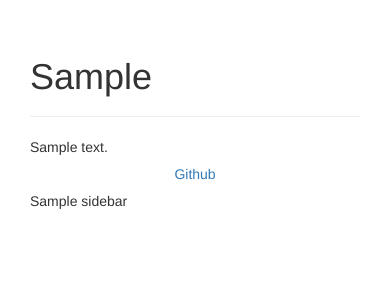
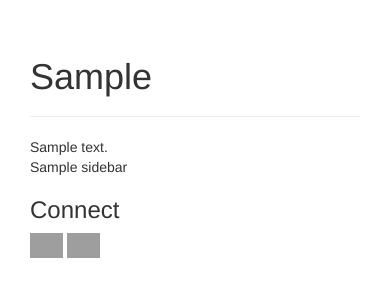
Before and after one commit to zyd14/zachdotcom, a Flask app: template flask_app/mysite/templates/public/about_me.html in a window 390 px wide. Shown: the part 55-352 px from the top of the page. Run offline with Flask 2, Linux system fonts and the light colour scheme; the template is opened without the code that fills it: most values are stand-ins (such as "Sample title", 1, 10 or a date in 2020); parts of the project's set-up code (start-up, migrations or seed data) failed here and were passed over; some libraries are stand-ins or nearby versions; grey boxes are pictures that could not be loaded.

Commit message:
Added in image links for github and linkedin profiles

```diff
--- a/flask_app/mysite/templates/base.html
+++ b/flask_app/mysite/templates/base.html
@@ -2,6 +2,12 @@
 
 {% block html_attribs %}lang="en"{% endblock %}
 <meta charset="utf-8">
+
+{% block styles %}
+{{super()}}
+<link rel="stylesheet" href="https://cdnjs.cloudflare.com/ajax/libs/font-awesome/4.7.0/css/font-awesome.min.css">
+{% endblock %}
+
 
 {% block title %}ZachDotCom{% endblock %}
 
--- a/flask_app/mysite/templates/public/about_me.html
+++ b/flask_app/mysite/templates/public/about_me.html
@@ -1,5 +1,7 @@
 {% extends "base.html" %}
 {% block title %}zachdotcom{% endblock %}
+
+
 
 {% block page_content %}
 <div class="container">
@@ -10,9 +12,6 @@
         <div class="col-md-8">
             <div class="post" id="aboutme-blurb">
                 {{ aboutme_blurb|safe }}
-                <a class="btn btn-block btn-social btn-github">
-                  <span class="fa fa-github"></span>Github
-                </a>
             </div>
         </div>
         <div class="col-md-4">
@@ -21,5 +20,14 @@
             </div>
         </div>
     </div>
+    <div class="row">
+        <div class="col-md-8">
+            <div class="contact" id="contact">
+                <h3>Connect</h3>
+                <a href="https://github.com/zyd14"> <img src="https://cdn.iconscout.com/icon/free/png-256/github-153-675523.png" srcset="https://cdn.iconscout.com/icon/free/png-256/github-153-675523.png 2x" alt="Github Link" width="10%"></a>
+                <a href="https://www.linkedin.com/in/zachary-romer/"> <img src="https://image.flaticon.com/icons/svg/174/174857.svg" alt="Linkedin" width="10%"></a>
+            </div>
+        </div>
+    </div>
 </div>
 {% endblock %}
```
Also changed, not shown: flask_app/mysite/static/blogs/aboutme.md (+0 -6 lines).
